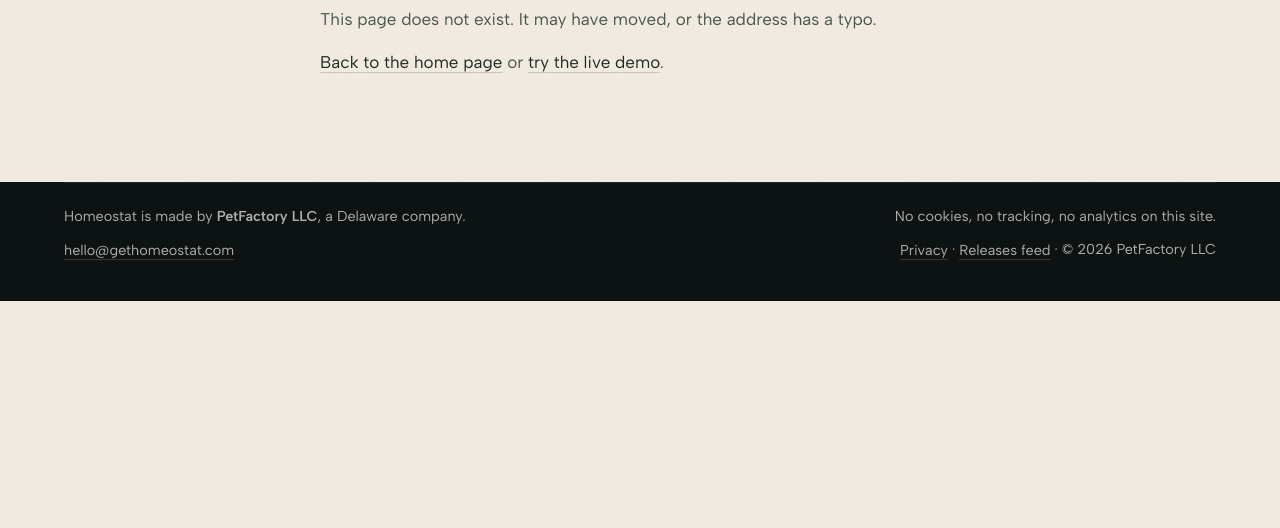
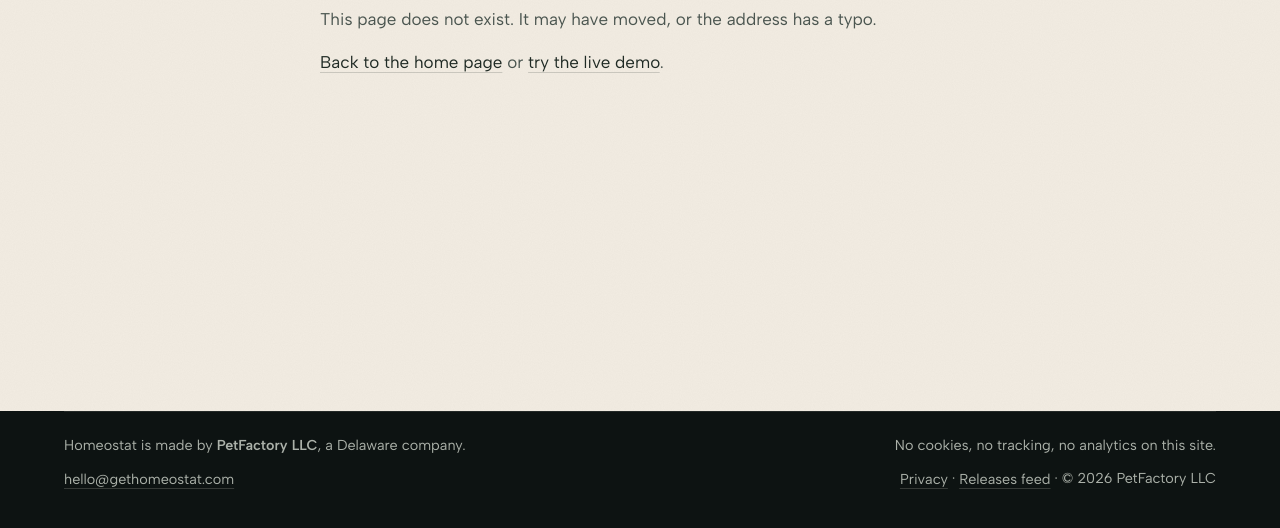
Before and after one commit to serhiitroinin/homeostat-site, a website: page src/404.html in a window 1280 px wide. Shown: the part 270-798 px from the top of the page. Drawn offline with Linux system fonts and the light colour scheme.

Commit message:
fix(site): end the 404 page on its footer at any screen height

```diff
--- a/src/404.html
+++ b/src/404.html
@@ -16,7 +16,7 @@
   <link rel="preload" href="/fonts/albert-sans.woff2" as="font" type="font/woff2" crossorigin>
   <link rel="stylesheet" href="/styles.css">
 </head>
-<body>
+<body class="short">
   <a class="skip" href="#main">Skip to content</a>
   <div class="grain" aria-hidden="true"></div>
 
--- a/src/styles.css
+++ b/src/styles.css
@@ -684,3 +684,6 @@ section { padding-block: clamp(4rem, 7vw, 6rem) 0; }
 .prose .back a { display: inline-flex; align-items: center; min-height: 44px; text-decoration: none; font-weight: 500; }
 .page-foot { padding-bottom: 0; }
 .page-foot .foot { margin-top: 0; }
+/* a page shorter than the screen still ends on its footer, not on a strip of page background */
+.short { min-height: 100svh; display: flex; flex-direction: column; }
+.short main { flex: 1; }
```
